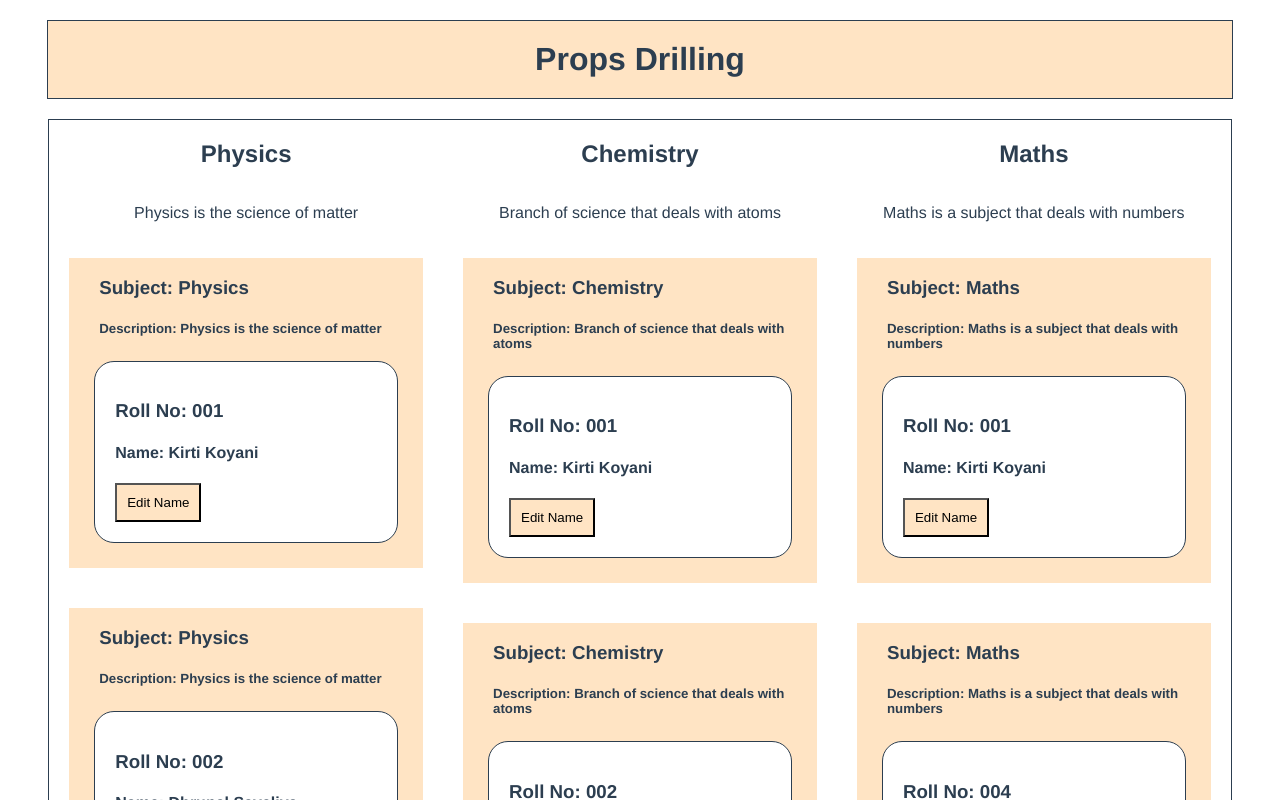
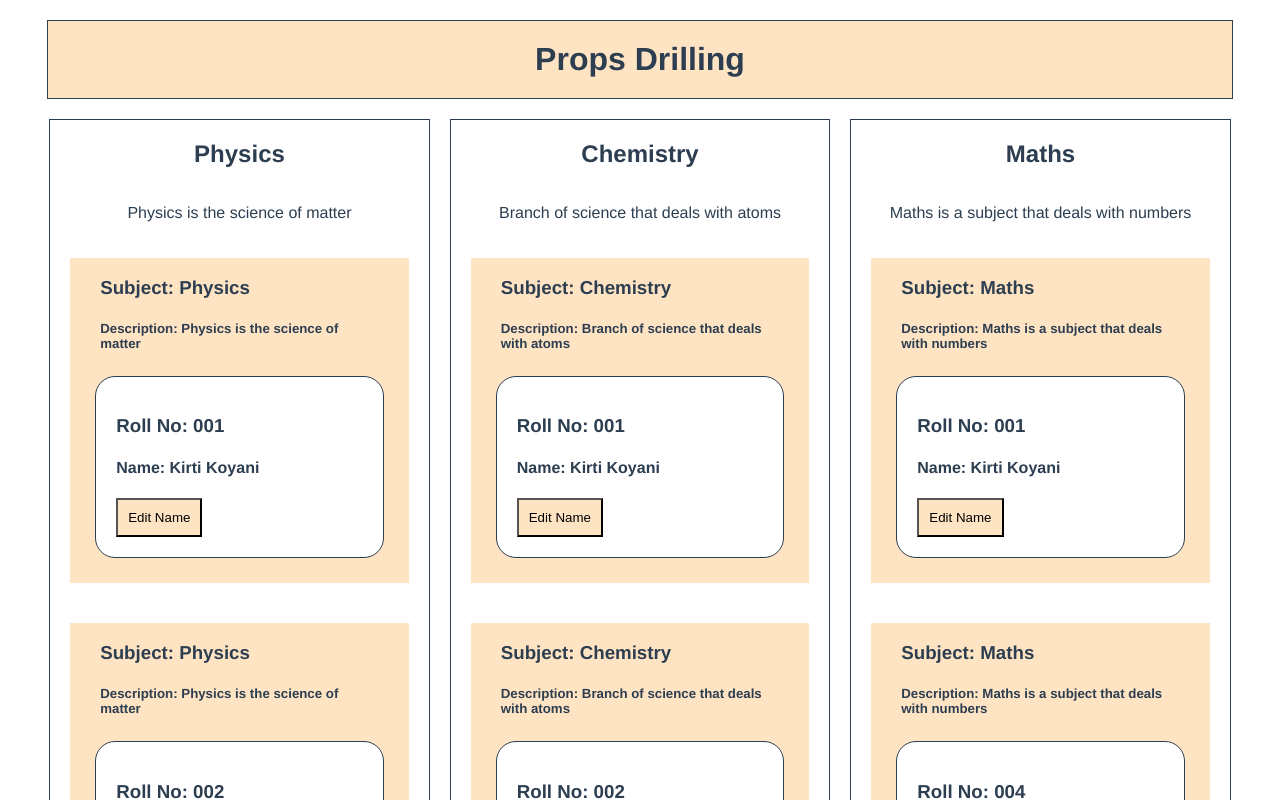
Before and after one commit to kirtikoyani/vue_props_task, a Vue app in the folder task-prop-drilling/: page / in a window 1280 px wide. Shown: the top 800 px of the page. Built offline with nearby package versions, Linux system fonts and the light colour scheme.

Commit message:
change styling

```diff
--- a/task-prop-drilling/src/components/prop_drilling/TheHome.vue
+++ b/task-prop-drilling/src/components/prop_drilling/TheHome.vue
@@ -104,8 +104,8 @@ export default {
     display: flex;
     justify-content: center;
     width: calc(90% + 44px);
-    border: 1px solid;
     margin: 0 auto;
+    gap:20px;
 }
 
 .title {
--- a/task-prop-drilling/src/components/prop_drilling/TheSubject.vue
+++ b/task-prop-drilling/src/components/prop_drilling/TheSubject.vue
@@ -34,5 +34,6 @@ export default {
     width: 100%;
     flex-direction: column;
     background: white;
+    border: 1px solid;
 }
 </style>
--- a/task-prop-drilling/src/components/provide_inject/PeHome.vue
+++ b/task-prop-drilling/src/components/provide_inject/PeHome.vue
@@ -109,7 +109,7 @@ export default {
     display: flex;
     justify-content: center;
     width: calc(90% + 44px);
-    border: 1px solid;
+    gap:20px;
     margin: 0 auto;
 }
 
--- a/task-prop-drilling/src/components/provide_inject/PeSubject.vue
+++ b/task-prop-drilling/src/components/provide_inject/PeSubject.vue
@@ -28,5 +28,6 @@ export default {
     width: 100%;
     flex-direction: column;
     background: white;
+    border: 1px solid;
 }
 </style>
```
